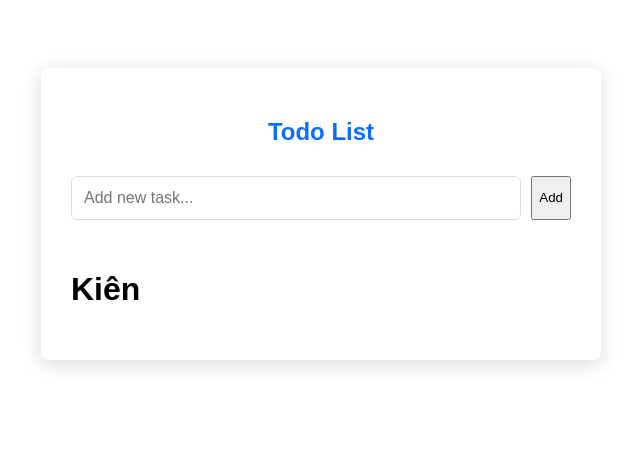
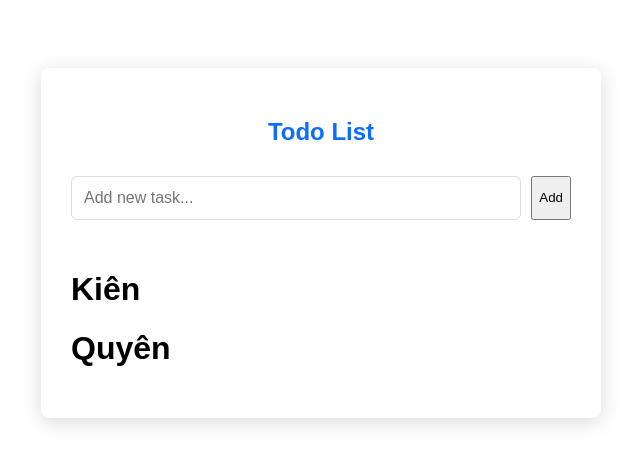
Before and after one commit to nguyencuong21520/C4EJS169, a plain HTML site: page lesson12/index.html in a window 1280 px wide. Shown: the whole page, without its empty margins (319-959 px from the left). Drawn offline with Linux system fonts and the light colour scheme.

Commit message:
add quyen text

```diff
--- a/lesson12/index.html
+++ b/lesson12/index.html
@@ -22,6 +22,8 @@
         </div>
 
         <h1>Kiên</h1>
+
+        <h1>Quyên</h1>
       </div>
     </div>
 
```
